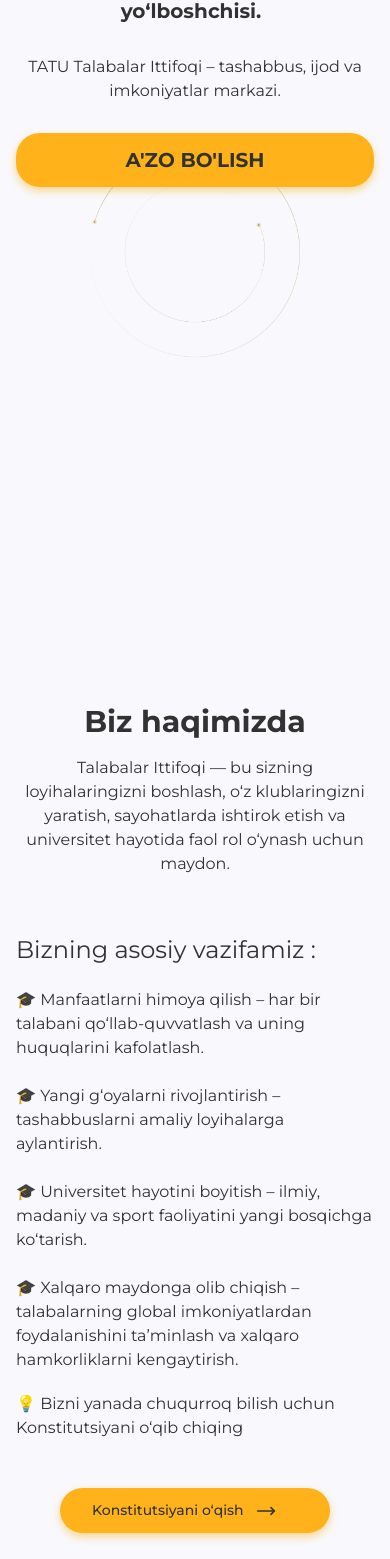
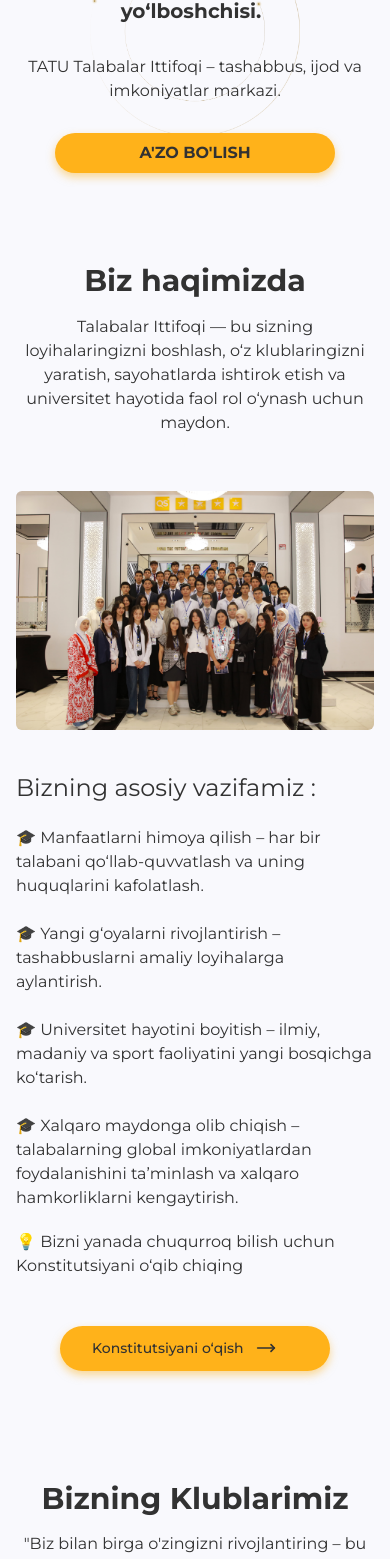
Before and after one commit to murodil01/Student-Union, a React (Vite) app: page / in a window 390 px wide. Shown: the part 200-1759 px from the top of the page. Built offline with nearby package versions, Linux system fonts and the light colour scheme.

Commit message:
changed update

```diff
--- a/src/components/about/index.jsx
+++ b/src/components/about/index.jsx
@@ -104,11 +104,11 @@
           loading="lazy"
           width={630}
           height={400}
-          className="w-[630px] rounded-[6px] order-last md:order-first"
+          className="w-[630px] rounded-[6px]"
         />
 
         {/* RIGHT SIDE TEXT */}
-        <div className="flex flex-col gap-[20px] text-left order-first md:order-last">
+        <div className="flex flex-col gap-[20px] text-left">
           <h3 className="text-[24px] font-normal">Bizning asosiy vazifamiz :</h3>
 
           <ul className="flex flex-col gap-[24px]">
--- a/src/components/footer/index.jsx
+++ b/src/components/footer/index.jsx
@@ -74,7 +74,7 @@
                 </a>
                 <a
                   className="text-white hover:text-[#916802]  cursor-pointer hover:border-2 border-2 border-[#916802] hover:border[#916802] hover:bg-white bg-[#916802] rounded-[6px] p-3 flex items-center justify-center"
-                  href="https://www.instagram.com/"
+                  href="https://www.instagram.com/tuitstudentsunion?igsh=dmt4MHl2bjE1YjRu"
                 >
                   <FaInstagram size={20} />
                 </a>
--- a/src/components/hero/index.jsx
+++ b/src/components/hero/index.jsx
@@ -20,14 +20,12 @@
 
   return (
     <div
-      className="relative bg-no-repeat bg-center bg-contain min-h-screen"
+      className="relative bg-no-repeat bg-center bg-contain min-h-0 md:min-h-screen"
       style={{
         backgroundImage: `url(${hero_bg})`,
       }}
     >
-      <div
-        className="max-w-[1220px] mt-[50px] mx-auto pt-[120px] sm:pt-[150px] md:pt-[200px] lg:pt-[250px] pb-[80px] px-4 text-center flex flex-col justify-center items-center gap-[30px]"
-      >
+      <div className="max-w-[1220px] mt-[50px] mx-auto pt-[120px] sm:pt-[150px] md:pt-[200px] lg:pt-[250px] pb-[80px] px-4 text-center flex flex-col justify-center items-center gap-[30px]">
         {/* Title animatsiya bilan */}
         <h1 className="text-xl sm:text-2xl md:text-4xl lg:text-5xl xl:text-6xl font-bold leading-snug">
           {text.map((wordText, index) => (
@@ -49,8 +47,10 @@
           TATU Talabalar Ittifoqi – tashabbus, ijod va imkoniyatlar markazi.
         </p>
 
-        {/* Button */}
-        <a href="https://t.me/+NfuwV4a6Lzg2OTg6" className="text-[20px] font-[700] max-w-[400px] w-full px-8 py-3 rounded-[24px] bg-[#FFB21A] shadow-[0px_4px_8px_0px_#FCB62980] transition hover:scale-105">
+        <a
+          href="https://t.me/+NfuwV4a6Lzg2OTg6"
+          className="text-base sm:text-lg md:text-[20px] font-[700] w-full max-w-[280px] sm:max-w-[320px] md:max-w-[400px] px-6 sm:px-8 py-2 sm:py-3 rounded-[24px] bg-[#FFB21A] shadow-[0px_4px_8px_0px_#FCB62980] transition hover:scale-105"
+        >
           A'ZO BO'LISH
         </a>
 
--- a/src/components/project/index.jsx
+++ b/src/components/project/index.jsx
@@ -1,9 +1,8 @@
 import agroboost from "../../assets/agroboost.png";
 import foodquest from "../../assets/foodquest.png";
 import robocontest from "../../assets/robocontest.png";
-import freshline from "../../assets/freshline.png"
-import com from "../../assets/com.png"
-import { Link } from "react-router-dom"
+import freshline from "../../assets/freshline.png";
+import com from "../../assets/com.png";
 
 const Project = () => {
   return (
@@ -22,11 +21,12 @@
               “Biz bilan birga o‘zgarishni rejalashtiring – bu yerda bilim,
               g‘oya va imkoniyatlar birlashadi.”
             </p>
-            <Link to={"/participate"}
+            <a
+              href="+998908086383"
               className="bg-[#FFB21A] text-center transition hover:scale-105 w-full max-w-auto  sm:w-[180px]  text-[16px] px-6 sm:px-10 py-3 rounded-[24px] font-[600]"
             >
               Bog'laning
-            </Link>
+            </a>
           </div>
         </div>
       </div>
@@ -56,7 +56,11 @@
             </a>
           </div>
           <div className="flex-1">
-            <img src={agroboost} alt="project" className="object-cover w-full" />
+            <img
+              src={agroboost}
+              alt="project"
+              className="object-cover w-full"
+            />
           </div>
         </div>
 
@@ -85,7 +89,11 @@
             </a>
           </div>
           <div className="flex-1">
-            <img src={foodquest} alt="project" className="object-cover w-full" />
+            <img
+              src={foodquest}
+              alt="project"
+              className="object-cover w-full"
+            />
           </div>
         </div>
 
@@ -144,7 +152,11 @@
             </a>
           </div>
           <div className="flex-1">
-            <img src={freshline} alt="project" className="object-cover w-full" />
+            <img
+              src={freshline}
+              alt="project"
+              className="object-cover w-full"
+            />
           </div>
         </div>
 
@@ -165,11 +177,7 @@
             </a>
           </div>
           <div className="flex-1">
-            <img
-              src={com}
-              alt="project"
-              className=" object-cover w-full"
-            />
+            <img src={com} alt="project" className=" object-cover w-full" />
           </div>
         </div>
       </div>
--- a/src/components/question/index.jsx
+++ b/src/components/question/index.jsx
@@ -2,34 +2,25 @@
 
 const faqs = [
   {
-    question: "Sizlarning xizmatlaringizdan qanday foydalanish mumkin?",
+    question: "Talabalar Ittifoqiga qanday a’zo bo‘lish mumkin?",
     answer:
-      "Bizning sahifamiz orqali ro'yxatdan o'tib, kerakli xizmat yoki mahsulotni tanlashingiz kifoya.",
+      "Agar siz TATU talabasi bo‘lsangiz, Talabalar Ittifoqiga a’zo bo‘lish juda oson! Media kanallarimizga qo‘shiling, rasmiy guruhlar va klublarimizga a’zo bo‘lish orqali faoliyatimizda ishtirok etishingiz mumkin. Yangiliklar, arizalar va boshqa muhim ma’lumotlar tez orada saytimizda e’lon qilinadi.",
   },
   {
-    question: "Sizlarning xizmatlaringizdan qanday foydalanish mumkin?",
+    question: "Talabalar Ittifoqining asosiy vazifalari nimalardan iborat?",
     answer:
-      "Bizning sahifamiz orqali ro'yxatdan o'tib, kerakli xizmat yoki mahsulotni tanlashingiz kifoya.",
+      "Talabalar Ittifoqi – talabalar manfaatlarini himoya qilish, o‘qish va o‘qishdan tashqari faoliyatlarda ularga yordam berish uchun ishlaydi. Biz quyidagi yo‘nalishlarda yordam beramiz:* Huquqiy maslahatlar* Stajirovka va ish topishda ko‘mak* Start-up loyihalarni qo‘llab-quvvatlash* Madaniy, sport va ijtimoiy tadbirlarni tashkil qilishBarcha yangiliklar media kanallarimizda e’lon qilib boriladi.",
   },
   {
-    question: "Sizlarning xizmatlaringizdan qanday foydalanish mumkin?",
+    question:
+      "Talabalar Ittifoqi a’zolari uchun qanday imtiyozlar va imkoniyatlar mavjud?",
     answer:
-      "Bizning sahifamiz orqali ro'yxatdan o'tib, kerakli xizmat yoki mahsulotni tanlashingiz kifoya.",
+      "Talabalar Ittifoqi a’zolari quyidagi imtiyozlarga ega bo‘ladilar: * Universitet ichidagi va tashqarisidagi eksklyuziv tadbirlarda qatnashish * Rivojlanish uchun treninglar, master-klasslar va seminarlar * Yetakchilik va jamoa boshqaruvi tajribasini oshirish * Hamkor tashkilotlar orqali stajirovka va ish imkoniyatlari * Startap va ijtimoiy loyihalarga grant yoki mentorlardan yordam olish",
   },
   {
-    question: "Sizlarning xizmatlaringizdan qanday foydalanish mumkin?",
+    question: "Ichki jamoada qanday qo'shilish mumkin",
     answer:
-      "Bizning sahifamiz orqali ro'yxatdan o'tib, kerakli xizmat yoki mahsulotni tanlashingiz kifoya.",
-  },
-  {
-    question: "Sizlarning xizmatlaringizdan qanday foydalanish mumkin?",
-    answer:
-      "Bizning sahifamiz orqali ro'yxatdan o'tib, kerakli xizmat yoki mahsulotni tanlashingiz kifoya.",
-  },
-  {
-    question: "Sizlarning xizmatlaringizdan qanday foydalanish mumkin?",
-    answer:
-      "Bizning sahifamiz orqali ro'yxatdan o'tib, kerakli xizmat yoki mahsulotni tanlashingiz kifoya.",
+      "Ichki jamoaga qo‘shilish uchun Talabalar Ittifoqi Prezidenti yoki jamoa vakillariga murojaat qilishingiz mumkin. Sizdan qisqacha ariza va suhbat asosida tanlovdan o‘tiladi. Ichki a’zolik qoidalari bilan saytimiz yoki rasmiy kanallar orqali tanishib chiqing.",
   },
 ];
 
@@ -92,7 +83,9 @@
                   onClick={() => toggleFAQ(idx)}
                 >
                   <div className="flex items-center justify-between">
-                    <h4 className="text-lg font-medium pr-4">{faq.question}</h4>
+                    <h4 className="text-base  sm:text-lg md:text-xl  lg:text-2xl font-medium pr-4">
+                      {faq.question}
+                    </h4>
                     <div
                       className={`transform transition-transform duration-300 ${
                         openIndex === idx ? "rotate-45" : "rotate-0"
@@ -121,7 +114,9 @@
                         : "max-h-0 opacity-0 mt-0"
                     }`}
                   >
-                    <p className="text-base leading-relaxed">{faq.answer}</p>
+                    <p className="text-[14px] sm:text-[16px] md:text-[18px] lg:text-[20px] leading-relaxed">
+                      {faq.answer}
+                    </p>
                   </div>
                 </div>
               </div>
--- a/src/components/slider/index.jsx
+++ b/src/components/slider/index.jsx
@@ -111,7 +111,9 @@
       id="service"
       className="max-w-[1220px] mx-auto px-4 py-[100px] text-center"
     >
-      <h3 className="text-4xl md:text-[60px]  font-bold">
+      <h3
+        className="text-3xl sm:text-4xl md:text-[60px] lg:text-[64px] font-bold"
+      >
         Bizning Klublarimiz
       </h3>
       <p className="text-base md:text-[20px] font-normal  max-w-[540px] my-[15px] mx-auto text-center">
--- a/src/components/vacation/index.jsx
+++ b/src/components/vacation/index.jsx
@@ -15,8 +15,8 @@
 
 const Vacation = () => {
   return (
-    <div className="max-w-[1220px] mx-auto px-4 py-[80px] text-center">
-      <h3 className="text-3xl md:text-5xl font-bold leading-snug">
+    <div className="max-w-[1220px] mx-auto px-4 py-[32px] sm:py-[48px] md:py-[64px]  lg:py-[80px] text-center">
+      <h3 className="text-[20px] md:text-5xl font-bold leading-snug">
         Tadbirlar va Sayohatlar
       </h3>
 
```
